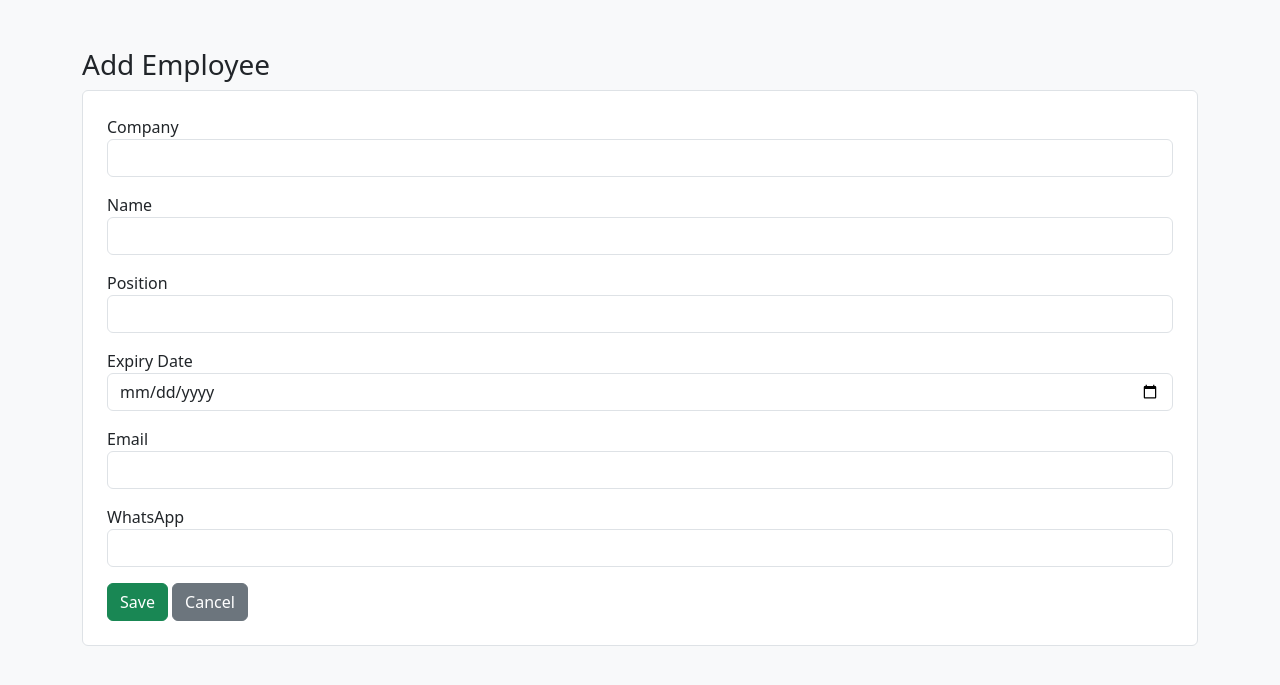
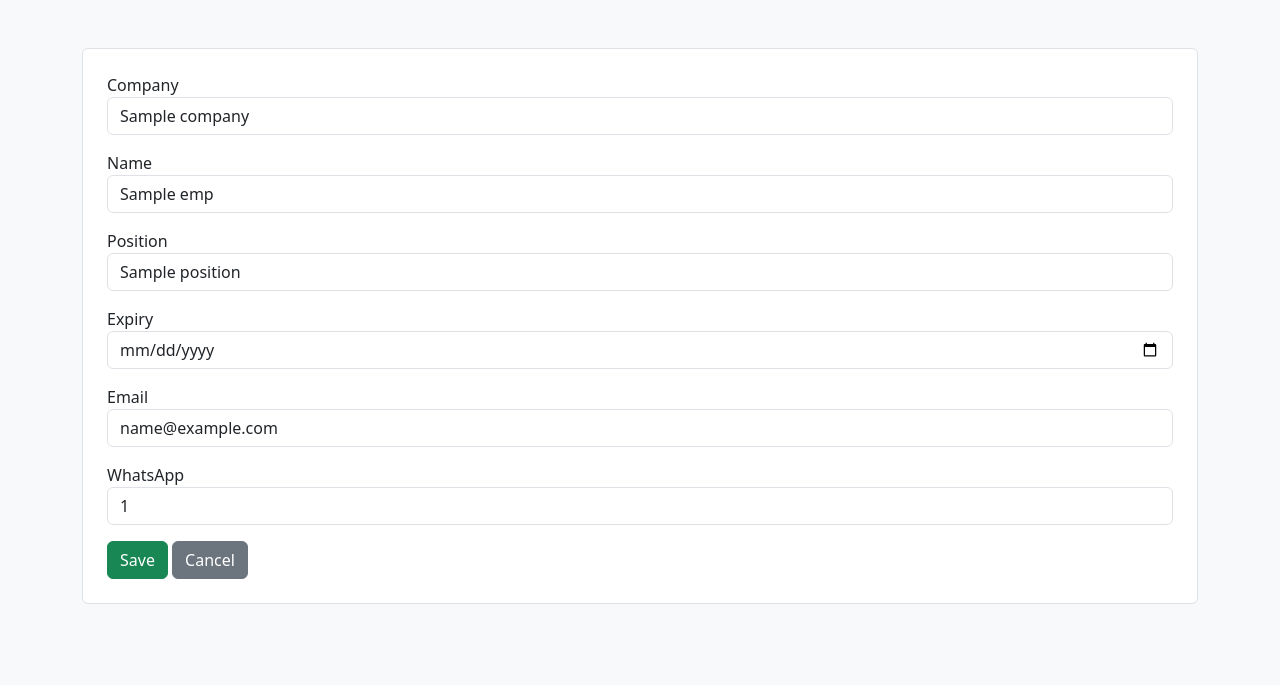
Before and after one commit to sharnik24/labor-dashboard, a Flask app: template templates/employee_table.html in a window 1280 px wide. Shown: the top 685 px of the page. Run offline with Flask 3, Linux system fonts and the light colour scheme; the template is opened without the code that fills it: most values are stand-ins (such as "Sample title", 1, 10 or a date in 2020).

Commit message:
Update employee form title and structure

```diff
--- a/templates/employee_table.html
+++ b/templates/employee_table.html
@@ -1,44 +1,48 @@
 <!DOCTYPE html>
 <html>
 <head>
-    <title>Add Employee</title>
+    <title>Employee</title>
     <link href="https://cdn.jsdelivr.net/npm/bootstrap@5.3.3/dist/css/bootstrap.min.css" rel="stylesheet">
 </head>
 <body class="bg-light">
 
 <div class="container mt-5">
-    <h3>Add Employee</h3>
-
 <form method="POST" class="bg-white p-4 border rounded">
 
 <div class="mb-3">
     <label>Company</label>
-            <input name="Company" class="form-control" required>
+    <input name="Company" class="form-control"
+           value="{{ emp.Company if emp else company }}" required>
 </div>
 
 <div class="mb-3">
     <label>Name</label>
-            <input name="Name" class="form-control" required>
+    <input name="Name" class="form-control"
+           value="{{ emp.Name if emp else '' }}" required>
 </div>
 
 <div class="mb-3">
     <label>Position</label>
-            <input name="Position" class="form-control">
+    <input name="Position" class="form-control"
+           value="{{ emp.Position if emp else '' }}">
 </div>
 
 <div class="mb-3">
-            <label>Expiry Date</label>
-            <input name="Expiry" type="date" class="form-control" required>
+    <label>Expiry</label>
+    <input type="date" name="Expiry" class="form-control"
+           value="{{ emp.Expiry if emp else '' }}" required>
 </div>
 
 <div class="mb-3">
     <label>Email</label>
-            <input name="Email" type="email" class="form-control">
+    <input name="Email" class="form-control"
+           value="{{ emp.Email if emp else '' }}">
 </div>
 
 <div class="mb-3">
     <label>WhatsApp</label>
-            <input name="WhatsAppNumber" class="form-control">
+    <input name="WhatsAppNumber" class="form-control"
+           value="{{ emp.WhatsAppNumber if emp else '' }}">
 </div>
 
 <button class="btn btn-success">Save</button>
```
Lines whose indentation alone changed are shown as unchanged.
